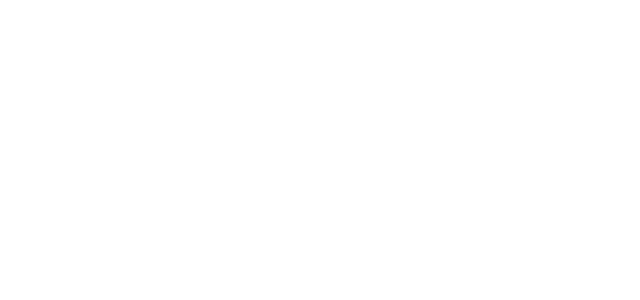
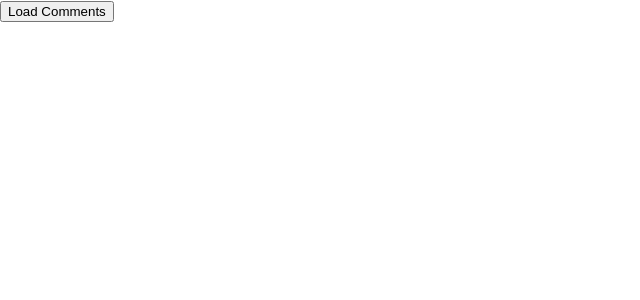
Before and after one commit to Dev-Vithushan/NextJS-Demo, a Next.js app: page /comments in a window 1280 px wide. Shown: the top 300 px of the page, without its empty margins (0-640 px from the left). Built offline with nearby package versions, Linux system fonts and the light colour scheme.

Commit message:
Fetching the data

```diff
--- a/pages/comments/index.tsx
+++ b/pages/comments/index.tsx
@@ -1,6 +1,29 @@
+import { useState } from "react"
+
 function CommentPage(){
 
+    const [comments, setComments] = useState([])
 
+    const fetchComments =async () => {
+        const response = await fetch('../api/comments')
+        const data = await response.json()
+        setComments(data)
+
+    }
+
+    return (
+        <div>
+            <button onClick={fetchComments}> Load Comments </button>
+
+            {comments.map((comment)=> {
+                return(
+                    <div key={comment.id}>
+                        {comment.id} {comment.text}
+                    </div>
+                )
+            })}
+        </div>
+    )
 
 }
 
```
